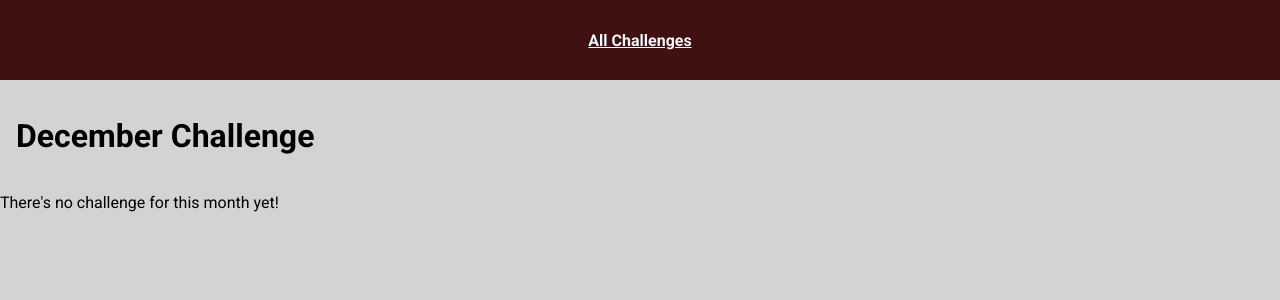
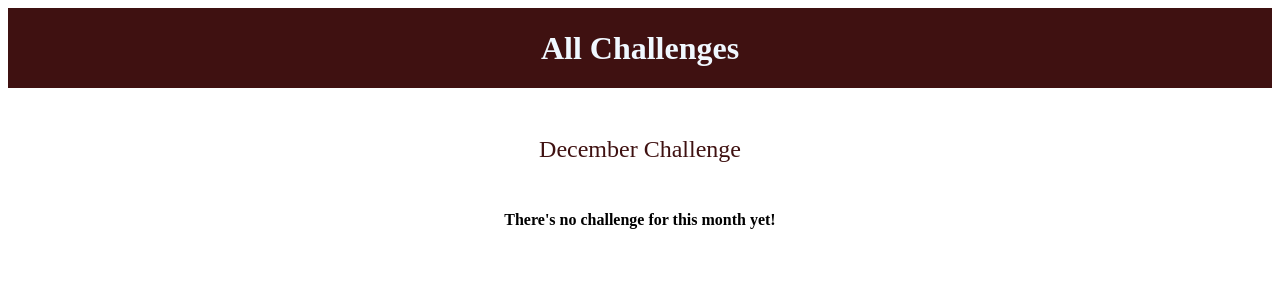
Before and after one commit to massimo-briceno/django-monthly-challenges, a Django app: page /challenges/december in a window 1280 px wide. Shown: the top 300 px of the page. Run offline with Django 5.2, Linux system fonts and the light colour scheme.

Commit message:
more static files styling

```diff
--- /dev/null
+++ b/challenges/static/challenges/challenge.css
@@ -0,0 +1,20 @@
+h1 {
+  font-size: 1.5rem;
+  font-weight: normal;
+  color: #3f1111;
+  padding: 1rem;
+  margin: 2rem;
+  text-align: center;
+}
+h2 {
+  padding: rem;
+  font-size: 3rem;
+  font-weight: bold;
+  text-align: center;
+}
+.no-challenge-yet {
+  padding: rem;
+  font-size: 1rem;
+  font-weight: bold;
+  text-align: center;
+}
--- a/challenges/static/challenges/includes/body.css
+++ /dev/null
@@ -1,9 +0,0 @@
-h1 {
-  padding: 1rem;
-}
-h2 {
-  padding: 1rem;
-}
-body {
-  padding: 1rem;
-}
--- a/challenges/static/challenges/includes/header.css
+++ b/challenges/static/challenges/includes/header.css
@@ -14,5 +14,11 @@ header nav {
 
 header nav a {
   color: aliceblue;
+  font-size: 2rem;
   font-weight: bold;
+  text-decoration: none;
 }
+header nav a:hover,
+header nav a:active {
+  color: #9b0f0f;
+}
--- a/challenges/templates/challenges/challenge.html
+++ b/challenges/templates/challenges/challenge.html
@@ -1,5 +1,10 @@
 {% extends "base.html"%}
+{% load static %}
 
+{% block css_files %}
+  <link rel="stylesheet" href="{% static "challenges/challenge.css"%}">
+  <link rel="stylesheet" href="{% static "challenges/includes/header.css"%}">
+{% endblock %}
 
 {% block page_title %}
   {{month | title}} Challenge!
@@ -11,6 +16,6 @@
   {% if text is not None %}
     <h2>{{text}}</h2>
   {% else %}
-    <p>There's no challenge for this month yet!</p>
+    <p class= "no-challenge-yet">There's no challenge for this month yet!</p>
   {% endif %}
 {% endblock %}
--- a/challenges/templates/challenges/includes/header.html
+++ b/challenges/templates/challenges/includes/header.html
@@ -2,6 +2,6 @@
 <header>
   <nav>
     <a href="{% url "index-url" %}"> All Challenges </a>
-    <link rel="stylesheet" href="{% static  "styles.css"%}" />
+    <link rel="stylesheet" href="{% static  "challenges/includes/header.css"%}" />
   </nav>
 </header>
--- a/templates/base.html
+++ b/templates/base.html
@@ -7,7 +7,6 @@
     <meta name="viewport" content="width=device-width, initial-scale=1" />
     <title>{% block page_title %}My Challenges{% endblock %}</title>
     <link rel="stylesheet" href="{% static "challenges/includes/header.css" %}">
-    <link rel="stylesheet" href="{% static "challenges/includes/body.css" %}">
     {% block css_files%} {% endblock %}
   </head>
   <body>
```
